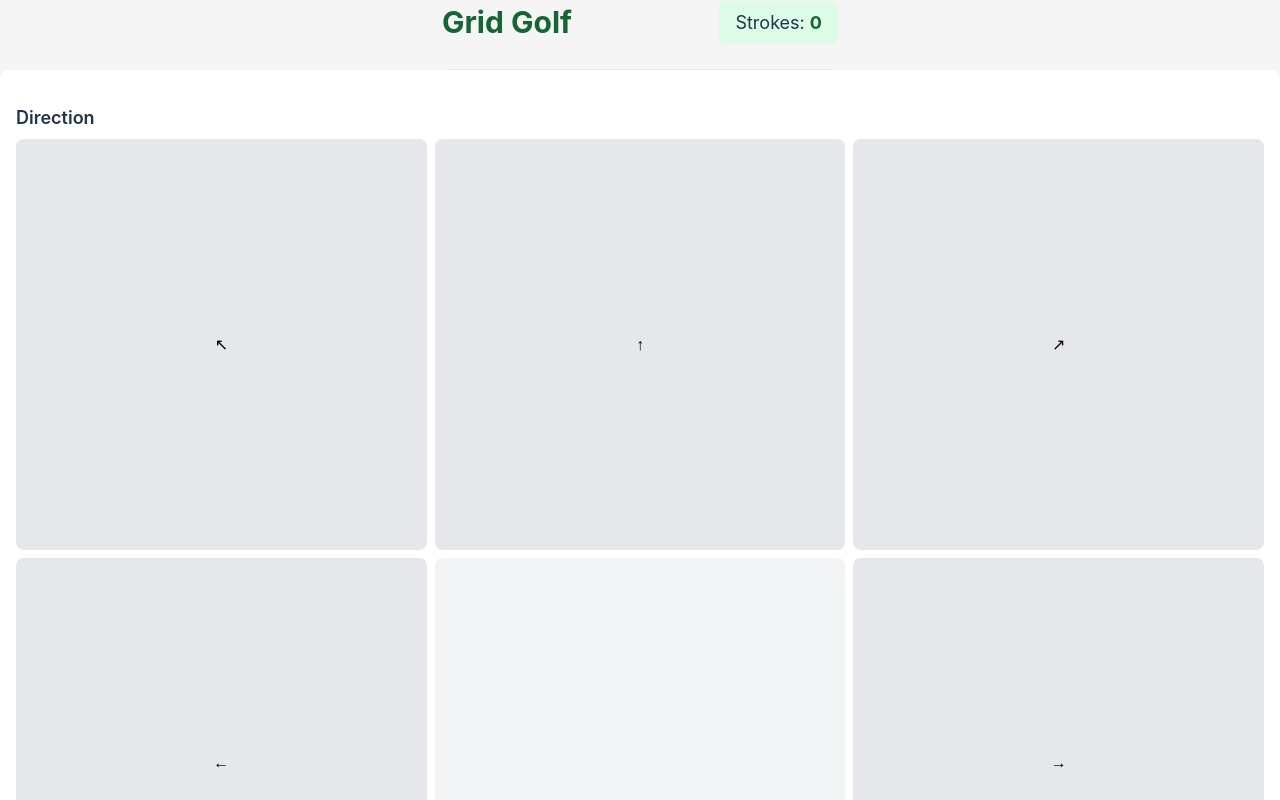
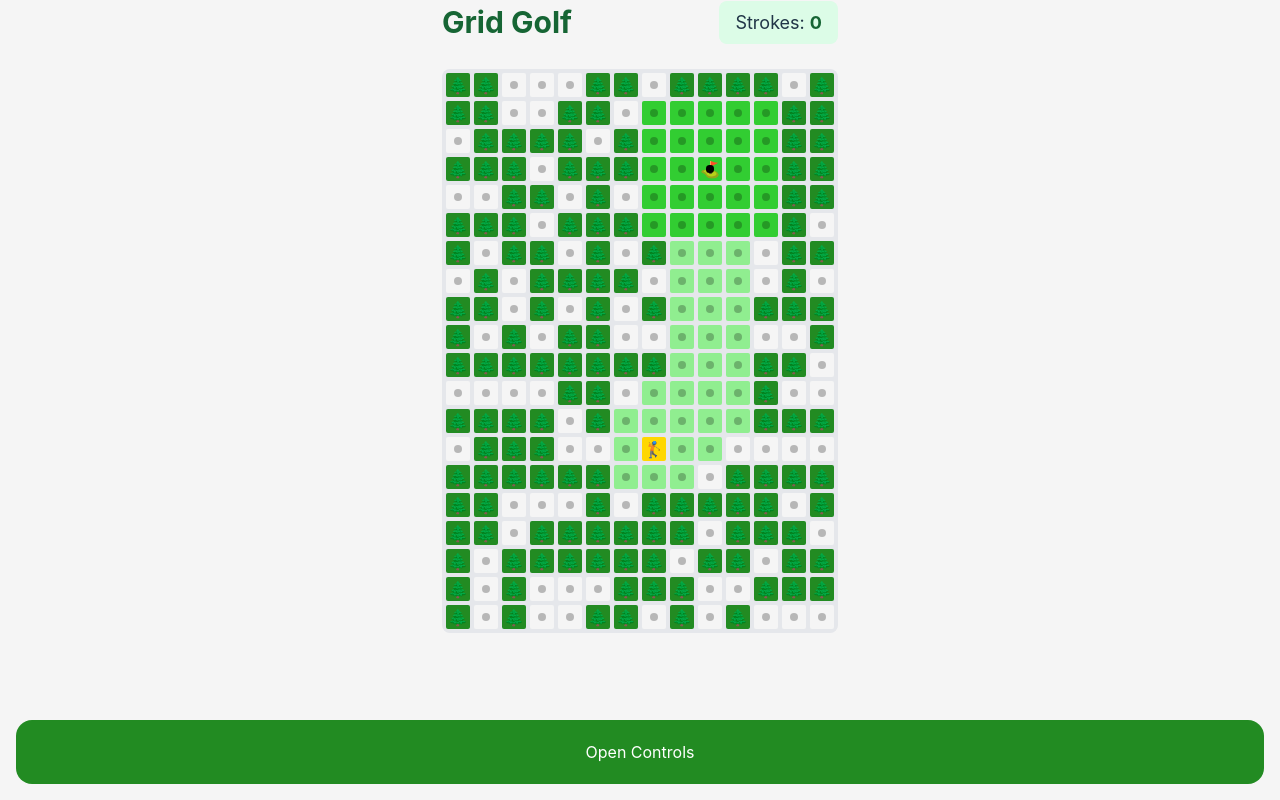
Before and after one commit to jorge-castellon-jr/grid-golf, a React (Vite) app: page / in a window 1280 px wide. Built offline with nearby package versions, Linux system fonts and the light colour scheme.

Commit message:
fixes controls on desktop

```diff
--- a/src/App.css
+++ b/src/App.css
@@ -115,9 +115,11 @@ body {
 
 .controls {
   position: fixed;
-  bottom: -100%;
+  bottom: -1000px;
   left: 0;
   right: 0;
+  max-width: 500px;
+  margin: 0 auto;
   background-color: white;
   border-radius: 0.5rem;
   box-shadow: 0 4px 6px -1px rgba(0, 0, 0, 0.1);
```
